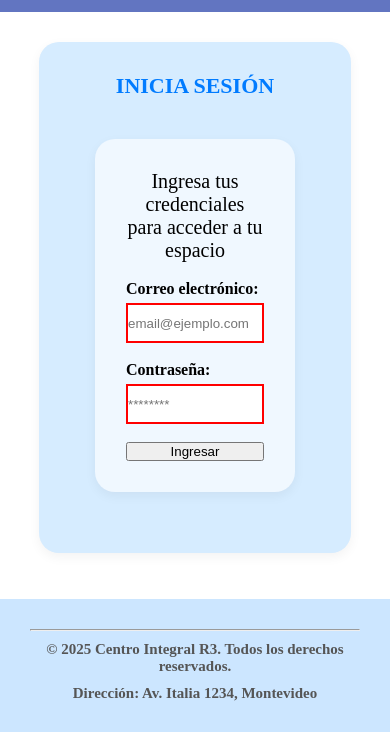
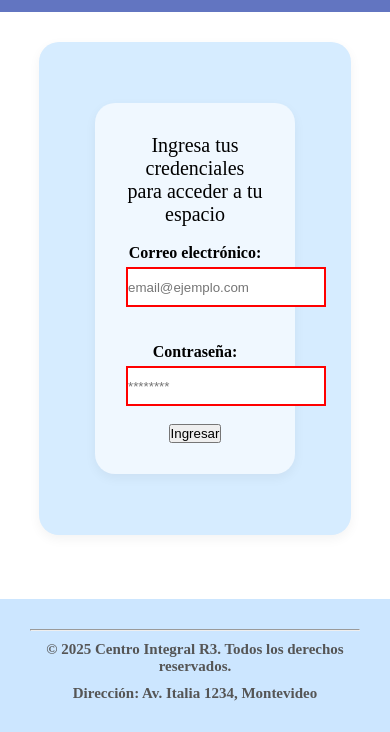
Before and after one commit to MartinCounago97/proyectobigua.github.io, a website: page index.html in a window 390 px wide. Shown: the part 112-844 px from the top of the page. Drawn offline with nearby package versions, Linux system fonts and the light colour scheme.

Commit message:
agregado de estilos para login y responsive

```diff
--- a/index.html
+++ b/index.html
@@ -29,14 +29,16 @@
     </header>
 
     <section>
-      <h3>Inicia sesión</h3>
-
       <section class="seccionFormulario">
         <p>Ingresa tus credenciales para acceder a tu espacio</p>
         <br />
         <form id="formLogin">
           <label for="email">Correo electrónico:</label>
-          <input type="email" placeholder="email@ejemplo.com" required /><br />
+          <input
+            type="email"
+            placeholder="email@ejemplo.com"
+            required
+          /><br /><br />
 
           <label for="password">Contraseña:</label>
           <input type="password" placeholder="********" required /><br />
--- a/scss/layout/_formularios.scss
+++ b/scss/layout/_formularios.scss
@@ -1,13 +1,22 @@
 form {
   display: flex;
   flex-direction: column;
-  max-width: 600px;
+  max-width: 100%;
   margin: 0 auto;
+  align-items: center;
 }
 
 input {
   height: 40px;
   width: 100%;
+  box-sizing: border-box;
+}
+
+input[type="email"],
+input[type="password"] {
+  width: 100%;
+  max-width: 500px;
+  min-width: 300px;
 }
 
 input:required,
@@ -25,11 +34,13 @@ select:required:valid {
 textarea {
   height: 80px;
   width: 100%;
+  box-sizing: border-box;
 }
 
 select {
   height: 30px;
   width: 100%;
+  box-sizing: border-box;
 }
 
 .seccionFormulario {
@@ -42,3 +53,13 @@ label {
   font-weight: bold;
   text-align: left;
 }
+
+@media (max-width: 600px) {
+  input[type="email"],
+  input[type="password"] {
+    width: 200px;
+    max-width: none;
+    min-width: 0;
+    margin: 0 auto;
+  }
+}
```
Also changed, not shown: pages/contacto.html (+0 -2 lines), style.css, 2 other files.
